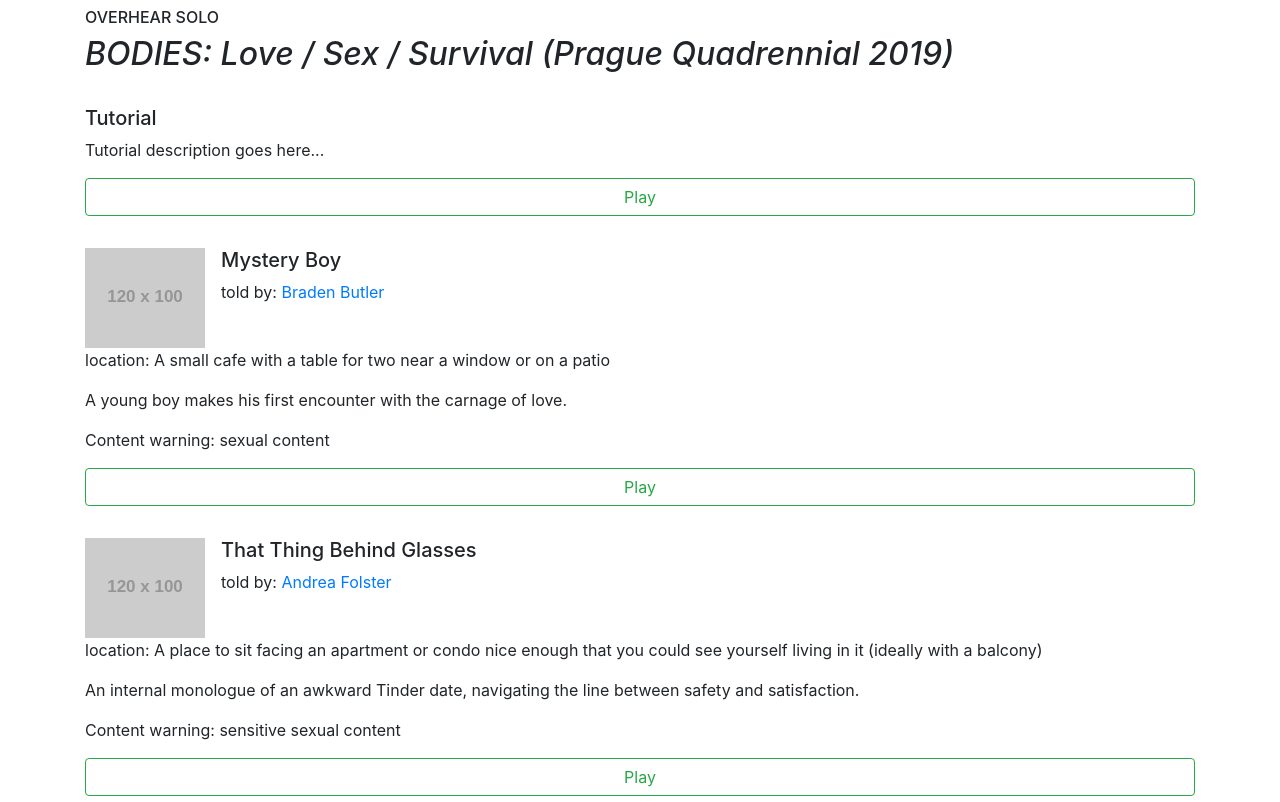
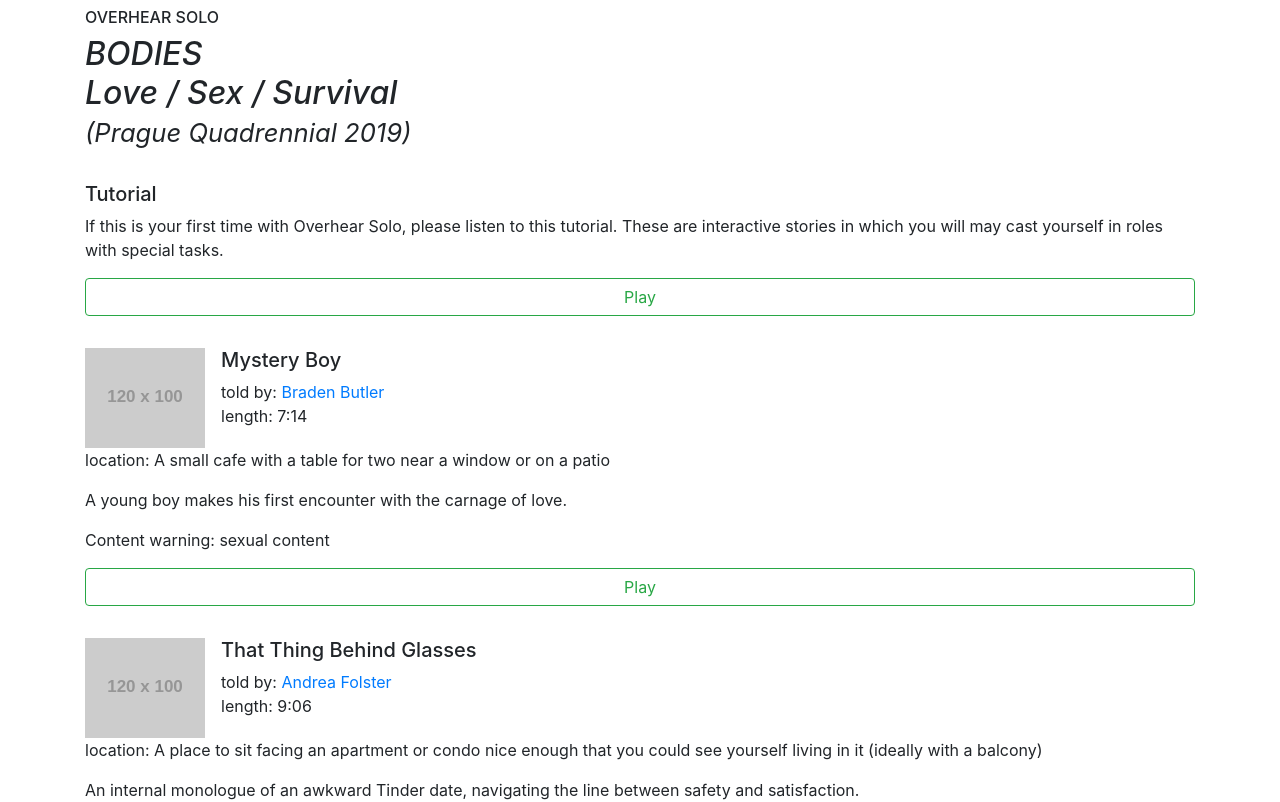
Before and after one commit to jakemoves/cohort-web-player, a Svelte app: page / in a window 1280 px wide. Shown: the top 802 px of the page. Built offline with nearby package versions, Linux system fonts and the light colour scheme.

Commit message:
Added episode lengths & origami image

```diff
--- a/src/App.svelte
+++ b/src/App.svelte
@@ -6,10 +6,10 @@
 
 	let overhearEvent = {
 		label: "Overhear Solo",
-		subLabel: "<em>BODIES: Love / Sex / Survival (Prague Quadrennial 2019)</em>",
+		subLabel: "<em>BODIES<br />Love / Sex / Survival<br /><span class='small'>(Prague Quadrennial 2019)</span></em>",
 		episodes: [{
 			label: "Tutorial",
-			description: "Tutorial description goes here...",
+			description: "If this is your first time with Overhear Solo, please listen to this tutorial. These are interactive stories in which you will may cast yourself in roles with special tasks.",
 			cues: [{
 				cueNumber: 1,
 				mediaURL: "media/Tutorial_Narration.mp3"
@@ -20,6 +20,7 @@
 			thumbnailImageURL: "https://dummyimage.com/120x100",
 			thumbnailImageA11yText: "placeholder image",
 			locationDescription: "A small cafe with a table for two near a window or on a patio",
+			duration: "7:14",
 			description: "A young boy makes his first encounter with the carnage of love.",
 			contentWarning: "Content warning: sexual content",
 			number: 1,
@@ -37,6 +38,7 @@
 			label: "That Thing Behind Glasses",
 			storyteller: "Andrea Folster",
 			locationDescription: "A place to sit facing an apartment or condo nice enough that you could see yourself living in it (ideally with a balcony)",
+			duration: "9:06",
 			thumbnailImageURL: "https://dummyimage.com/120x100",
 			thumbnailImageA11yText: "placeholder image",
 			description: "An internal monologue of an awkward Tinder date, navigating the line between safety and satisfaction.",
@@ -56,9 +58,10 @@
 			label: "Fear on Foot",
 			storyteller: "Elise Pallagi",
 			locationDescription: "Any long and winding urban alleyway",
+			duration: "5:23",
 			thumbnailImageURL: "https://dummyimage.com/120x100",
 			thumbnailImageA11yText: "placeholder image",
-			description: "An examination of street harassment faced by women, queer and gender non conforming people. ",
+			description: "An examination of street harassment faced by women, queer and gender non conforming people.",
 			contentWarning: "Content Warning: graphic content, slurs",
 			number: 3,
 			cues: [{
@@ -75,9 +78,10 @@
 			label: "Take This Body",
 			storyteller: "Shanda Stefanson",
 			locationDescription: "Any patio table",
+			duration: "6:53",
 			thumbnailImageURL: "https://dummyimage.com/120x100",
 			thumbnailImageA11yText: "placeholder image",
-			description: "An invitation to explore someone’s body and its history through poetry and interactive paper craft.",
+			description: 'An invitation to explore someone’s body and its history through poetry and interactive paper craft. This story is accompanied by an image; <a href="media/Butterfly_Origami.jpg" target="_blank">tap here</a> to see it. This story also requires you to have <strong>a piece of square paper and a pen or pencil</strong> for each player.',
 			number: 3,
 			cues: [{
 				cueNumber: 1,
@@ -93,6 +97,7 @@
 			label: "A Path in the Dark",
 			storyteller: "Amberlin Hsu",
 			locationDescription: "Any park with a path that forks into two",
+			duration: "8:40",
 			thumbnailImageURL: "https://dummyimage.com/120x100",
 			thumbnailImageA11yText: "placeholder image",
 			description: "Which path is safest when your love is dangerous and your home won’t protect you?",
--- a/src/Episode.svelte
+++ b/src/Episode.svelte
@@ -7,7 +7,7 @@ import { onMount } from 'svelte'
 import { createEventDispatcher } from 'svelte'
 import { fade } from 'svelte/transition'
 
-export let number, label, thumbnailImageURL, description, contentWarning, thumbnailImageA11yText, storyteller, cues, locationDescription
+export let number, label, thumbnailImageURL, description, contentWarning, thumbnailImageA11yText, storyteller, cues, locationDescription, duration
 
 const dispatch = createEventDispatcher()
 
@@ -87,6 +87,11 @@ h2 {
   margin-right: 1rem;
 }
 
+.episode-metadata p {
+  margin-top: 0;
+  margin-bottom: 0;
+}
+
 </style>
 
 <div class="episode-header d-flex">
@@ -94,10 +99,13 @@ h2 {
   <img class="thumbnail" width=120 height=100 src={thumbnailImageURL} alt={thumbnailImageA11yText}>
   {/if}
 
-  <div>
+  <div class="episode-metadata">
     <h2 class="title">{episodeHeader}</h2>
     {#if storyteller}
     <p>told by: <a href="#" on:click|preventDefault={showStorytellerCard}>{storyteller}</a></p>
+    {/if}
+    {#if duration}
+    <p>length: {duration}</p>
     {/if}
   </div>
 </div>
@@ -106,7 +114,7 @@ h2 {
 <p>location: {locationDescription}</p>
 {/if}
 
-<p class="description">{description}</p>
+<p class="description">{@html description}</p>
 
 {#if contentWarning}
 <p>{contentWarning}</p>
--- a/src/StorytellerCard.svelte
+++ b/src/StorytellerCard.svelte
@@ -26,7 +26,7 @@ p {
     {#if storyteller.links}
       {#each storyteller.links as link}
         <br/>
-        <a href="{link}">{link}</a>
+        <a href="{link}" target="_blank">{link}</a>
       {/each}
     {/if}
     </p>
```
Also changed, not shown: public/media/Butterfly_Origami.jpg (added).
